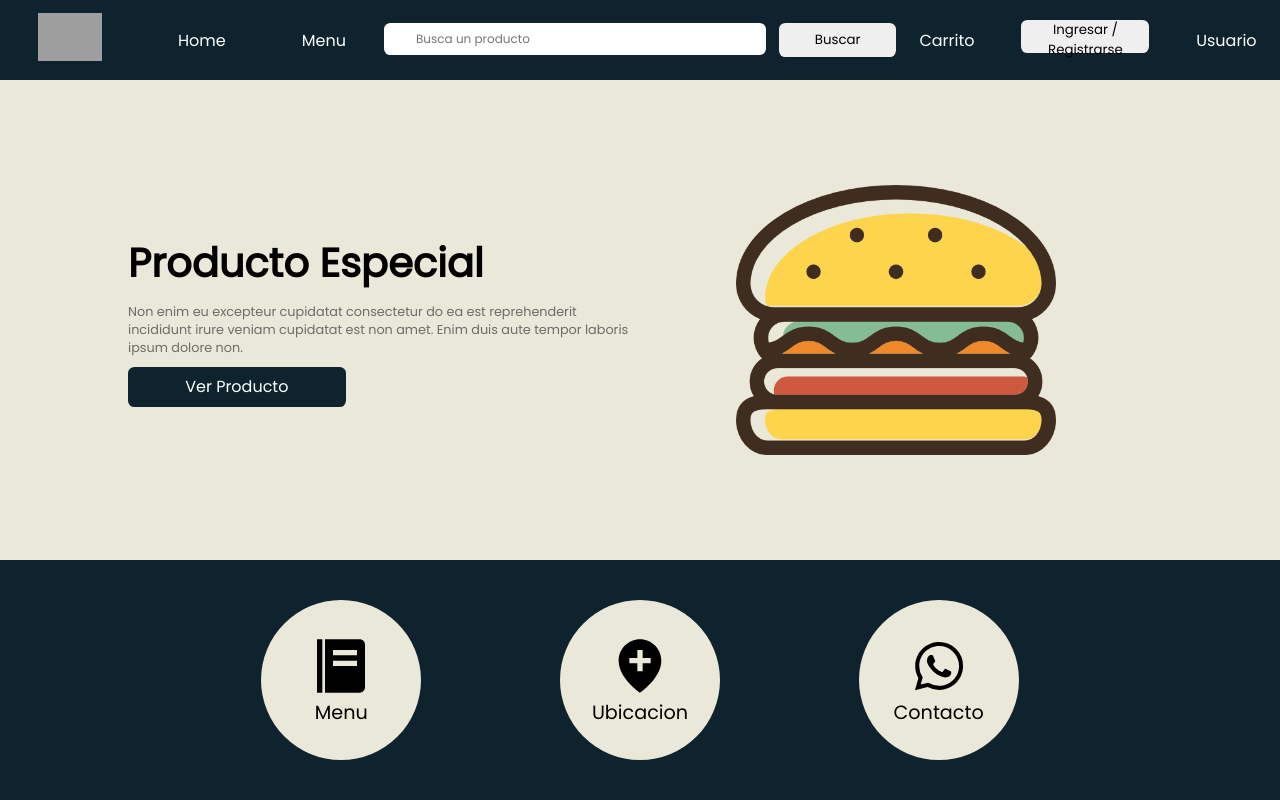
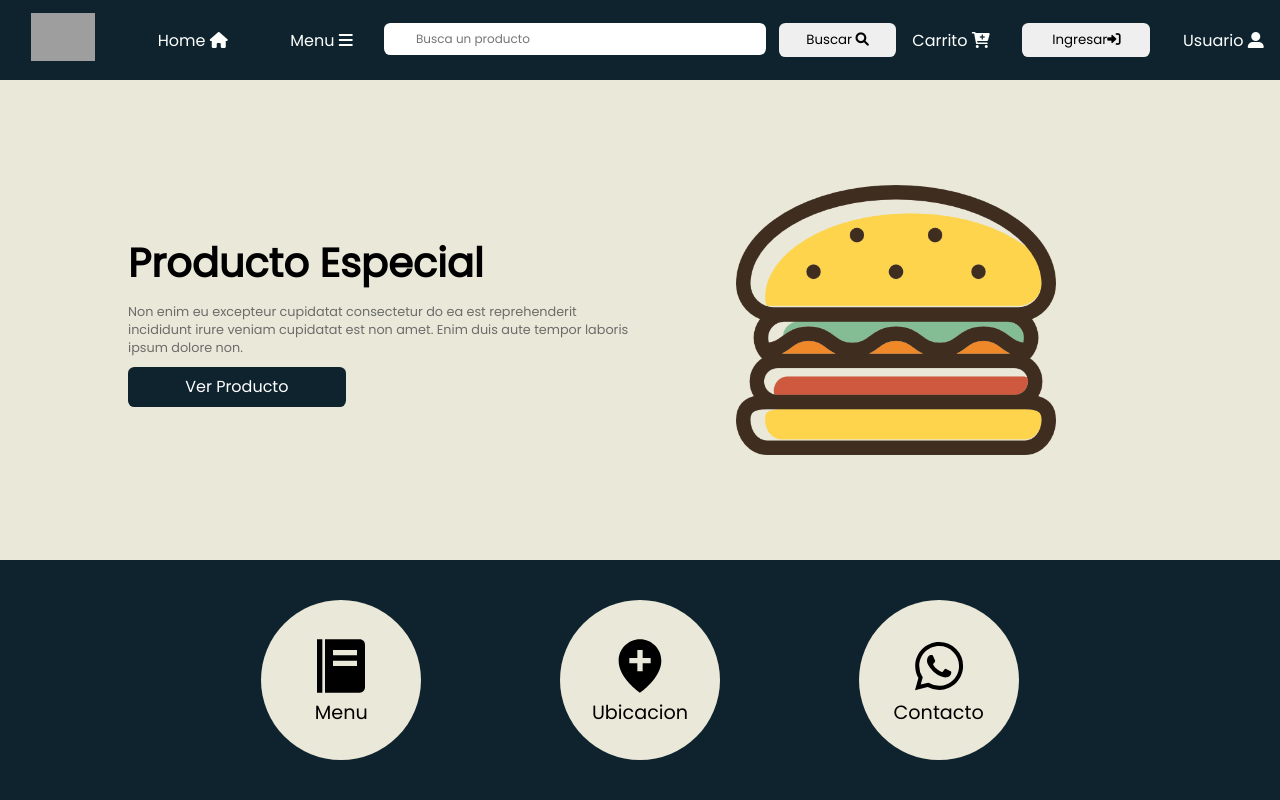
Before and after one commit to NQuiros12/buen_sabor, a plain HTML site: page templates-screens/landing/home.html in a window 1280 px wide. Shown: the top 800 px of the page. Drawn offline with Linux system fonts and the light colour scheme; grey boxes are pictures that could not be loaded.

Commit message:
add home header y footer

```diff
--- a/templates-screens/landing/home.css
+++ b/templates-screens/landing/home.css
@@ -302,3 +302,19 @@ button,
     width: 100vw;
 
 }
+/*========== SCROLL BAR ==========*/
+::-webkit-scrollbar {
+    width: .5vw;
+    background-color: var(--backgroundSecundario);
+    border-radius: 0.4rem;
+
+  }
+  ::-webkit-scrollbar-thumb {
+    background-color: var(--principal)   ;
+    border-radius: 0.5rem;
+  }
+
+  ::-webkit-scrollbar-thumb:hover {
+      background-color: var(--terciario);
+      cursor: pointer;
+    }
--- a/templates-screens/landing/home.html
+++ b/templates-screens/landing/home.html
@@ -13,9 +13,10 @@
     <link rel="preconnect" href="https://fonts.gstatic.com" crossorigin>
     <link href="https://fonts.googleapis.com/css2?family=Poppins&display=swap" rel="stylesheet">
     <!-- iconos -->
-    <link rel="stylesheet" href="https://use.fontawesome.com/releases/v5.8.1/css/all.css"
-        integrity="sha384-50oBUHEmvpQ+1lW4y57PTFmhCaXp0ML5d60M1M7uH2+nqUivzIebhndOJK28anvf" crossorigin="anonymous">
-</head>
+   <link rel="stylesheet" href="https://cdnjs.cloudflare.com/ajax/libs/font-awesome/6.0.0-beta3/css/all.min.css"
+   integrity="sha512-Fo3rlrZj/k7ujTnHg4CGR2D7kSs0v4LLanw2qksYuRlEzO+tcaEPQogQ0KaoGN26/zrn20ImR1DfuLWnOo7aBA=="
+   crossorigin="anonymous" referrerpolicy="no-referrer" />
+    </head>
 
 <body>
     <div class="container__principal">
@@ -24,19 +25,19 @@
             <div class="container__navigation">
                 <ul class="headerList">
                     <li><img class="logoHeader" src="./images/Image 4.png"></li>
-                    <li class="itemListHeader">Home</li>
-                    <li class="itemListHeader">Menu</li>
+                    <li class="itemListHeader">Home <i class="fas fa-home"></i></li>
+                    <li class="itemListHeader">Menu <i class="fas fa-bars"></i></li>
                 </ul>
             </div>
             <div class="container__search">
                 <input type="text" placeholder="Busca un producto" />
-                <button>Buscar</button>
+                <button>Buscar <i class="fas fa-search"></i></button>
             </div>
             <div class="container__actions">
                 <ul class="headerList">
-                    <li class="itemListHeader">Carrito</li>
-                    <li><button class="buttonIngresar">Ingresar / Registrarse</button></li>
-                    <li class="itemListHeader">Usuario</li>
+                    <li class="itemListHeader">Carrito <i class="fas fa-cart-plus"></i></li>
+                    <li><button class="buttonIngresar">Ingresar<i class="fas fa-sign-in-alt"></i></button></li>
+                    <li class="itemListHeader">Usuario <i class="fas fa-user-alt"></i></li>
                 </ul>
             </div>
         </section>
@@ -172,15 +173,15 @@
             <div class="mainContainer__footer">
                 <div class="container__information-footer">
                     <div class="container-contact__Footer">
-                        <p>Ubicacion</p>
+                        <p>Ubicacion <i class="fas fa-map-marked"></i></p>
                         <p>Cuesta del madero, 284</p>
                     </div>
                     <div class="container-horarios__footer">
-                        <p>Horarios</p>
+                        <p>Horarios <i class="far fa-clock"></i></p>
                         <p>8:00 a 22:00</p>
                     </div>
                     <div class="container-horarios__footer">
-                        <p>Contactenos</p>
+                        <p>Contactenos <i class="fas fa-phone"></i></p>
                         <p>+54 9 261 123 4567</p>
                     </div>
                 </div>
```
